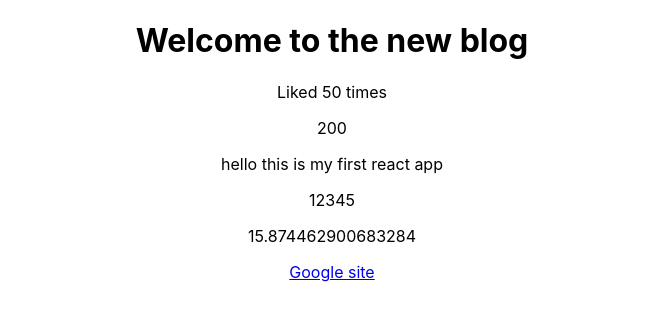
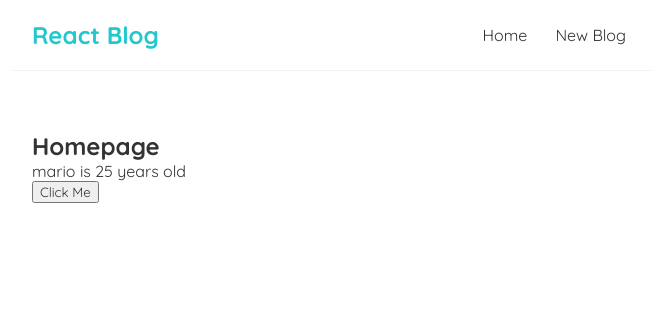
Before and after one commit to abhishekpatelmc/react-blog, a React (Create React App) app: page / in a window 1280 px wide. Shown: the top 320 px of the page, without its empty margins (308-964 px from the left). Built offline with nearby package versions, Linux system fonts and the light colour scheme.

Commit message:
commit 4

```diff
--- a/src/App.css
+++ /dev/null
@@ -1,38 +0,0 @@
-.App {
-  text-align: center;
-}
-
-.App-logo {
-  height: 40vmin;
-  pointer-events: none;
-}
-
-@media (prefers-reduced-motion: no-preference) {
-  .App-logo {
-    animation: App-logo-spin infinite 20s linear;
-  }
-}
-
-.App-header {
-  background-color: #282c34;
-  min-height: 100vh;
-  display: flex;
-  flex-direction: column;
-  align-items: center;
-  justify-content: center;
-  font-size: calc(10px + 2vmin);
-  color: white;
-}
-
-.App-link {
-  color: #61dafb;
-}
-
-@keyframes App-logo-spin {
-  from {
-    transform: rotate(0deg);
-  }
-  to {
-    transform: rotate(360deg);
-  }
-}
--- a/src/App.js
+++ b/src/App.js
@@ -1,23 +1,15 @@
-import "./App.css";
+import Navbar from './Navbar' ;
+import Home from './Home' ;
 
 function App() {
-  const title = "Welcome to the new blog";
-  const likes = 50;
-  const link = "https://www.google.com"
   // const person = { name: 'abhi', age: 22 } ;
   // Objects can't be used as the child of react , react will not render objects and boolean
 
   return (
     <div className="App">
+      <Navbar />
       <div className="content">
-        <h1>{title}</h1>
-        <p>Liked {likes} times </p>
-        <p>{10 * 20}</p>
-        <p>{"hello this is my first react app"}</p>
-        <p>{[1, 2, 3, 4, 5]}</p>
-        <p>{Math.random() * 20}</p>
-
-        <a href={link}>Google site</a>
+      <Home />
       </div>
     </div>
   );
--- /dev/null
+++ b/src/Home.js
@@ -0,0 +1,23 @@
+import { useState } from "react";
+
+const Home = () => {
+    // let name = 'mario';
+    const [name, setName] = useState('mario');
+
+    const [age, setAge] = useState(25);
+
+    const handelClick = () => {
+        setName('Abhishek');
+        setAge(22);
+    };
+
+  return (
+    <div className="home">
+      <h2>Homepage</h2>
+        <p>{name} is {age} years old</p>
+      <button onClick={handelClick}>Click Me</button>
+    </div>
+  );
+};
+
+export default Home;
--- /dev/null
+++ b/src/Navbar.js
@@ -0,0 +1,14 @@
+const Navbar = () => {
+    return (
+        <nav className="navbar">
+            <h1>React Blog</h1>
+            <div className="links">
+                <a href="/">Home</a>
+                <a href="/create">New Blog</a>
+
+            </div>
+        </nav>
+    );
+}
+
+export default Navbar;
--- a/src/index.css
+++ b/src/index.css
@@ -1,13 +1,35 @@
-body {
+@import url('https://fonts.googleapis.com/css2?family=Quicksand:wght@300;400;500;600;700&display=swap');
+
+/* base styles */
+* {
   margin: 0;
-  font-family: -apple-system, BlinkMacSystemFont, 'Segoe UI', 'Roboto', 'Oxygen',
-    'Ubuntu', 'Cantarell', 'Fira Sans', 'Droid Sans', 'Helvetica Neue',
-    sans-serif;
-  -webkit-font-smoothing: antialiased;
-  -moz-osx-font-smoothing: grayscale;
+  font-family: "Quicksand";
+  color: #333;
 }
-
-code {
-  font-family: source-code-pro, Menlo, Monaco, Consolas, 'Courier New',
-    monospace;
+.navbar {
+  padding: 20px;
+  display: flex;
+  align-items: center;
+  max-width: 600px;
+  margin: 0 auto;
+  border-bottom: 1px solid #f2f2f2;
 }
+.navbar h1 {
+  color: #22c8ce;
+}
+.navbar .links {
+  margin-left: auto;
+}
+.navbar a {
+  margin-left: 16px;
+  text-decoration: none;
+  padding: 6px;
+}
+.navbar a:hover {
+  color: #27c8dd;
+}
+.content {
+  max-width: 600px;
+  margin: 40px auto;
+  padding: 20px;
+}
```
